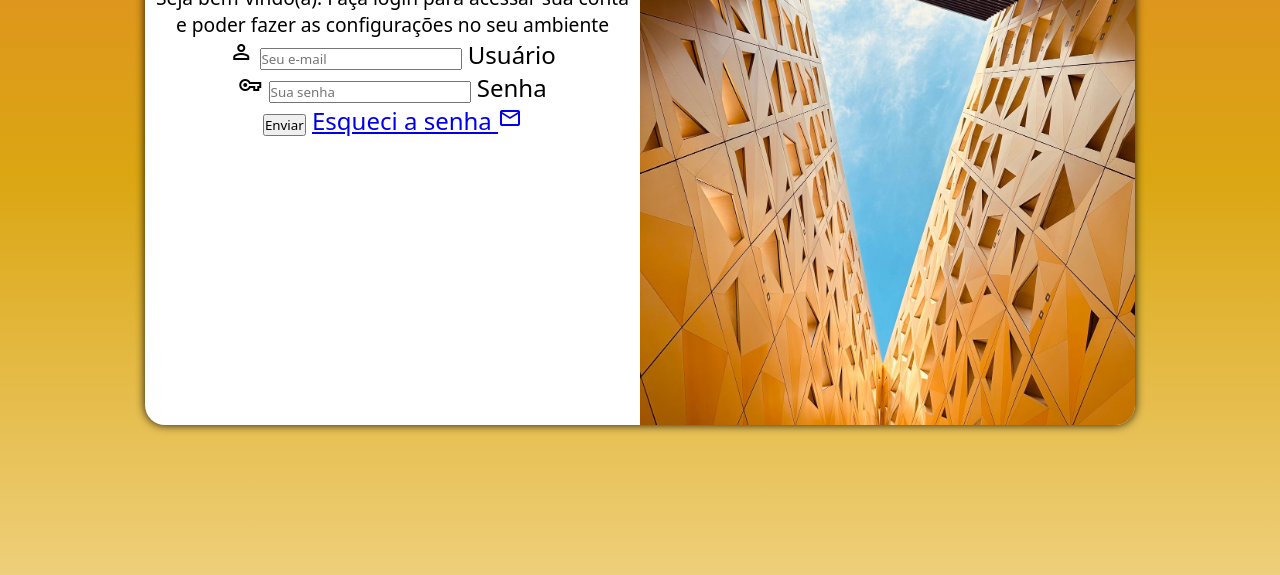
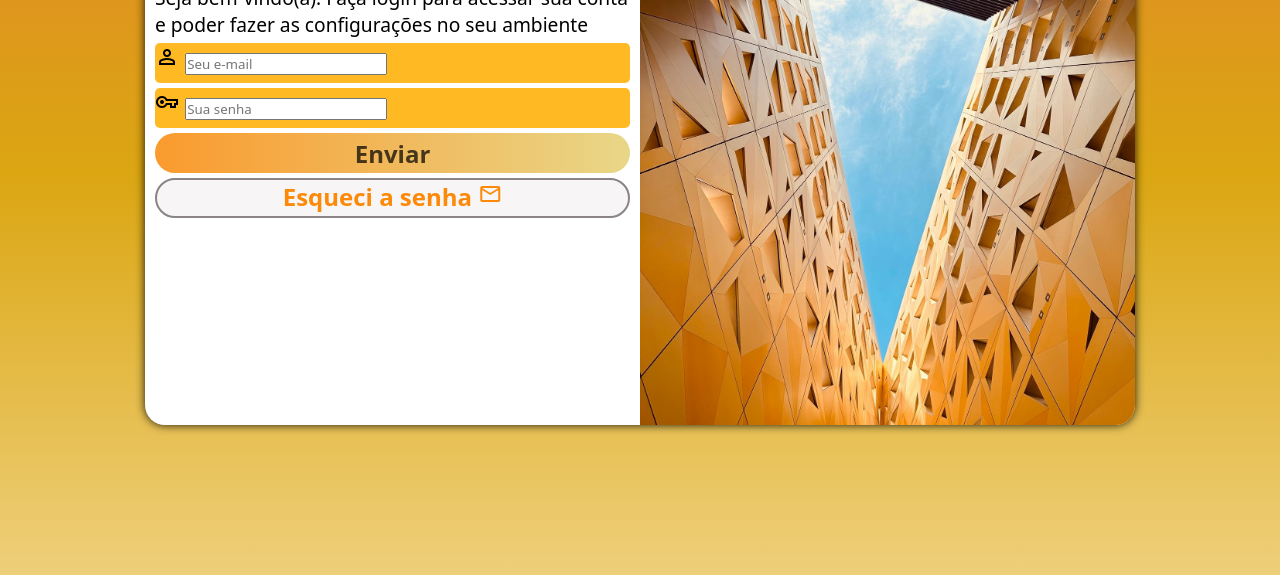
Before and after one commit to BryanFurquim/projeto-login, a plain HTML site: page index.html in a window 1280 px wide. Shown: the part 225-800 px from the top of the page. Drawn offline with nearby package versions, Linux system fonts and the light colour scheme.

Commit message:
formatação do form

```diff
--- a/style.css
+++ b/style.css
@@ -40,13 +40,68 @@ main{
     height: 200px;
     width: 250px;
 }
+h1{
+    text-align: center;
+}
 #forms {
     display: block;
     padding: 10px;
 
-    text-align: center;
+
     margin-bottom: 10px;
 }
 p{
     font-size: 0.8em;
 }
+
+form div{
+    background-color: rgba(255, 176, 5, 0.884);
+    width: 100%;
+    display: block;
+    height: 40px;
+    border-radius: 5px;
+    margin: 5px 0px;
+}
+label{
+    display: none;
+}
+
+form > input[type=submit]{
+    font-weight: bold;
+    display: block;
+    font-size: 1em;
+    width: 100%;
+    height: 40px;
+    background-image: linear-gradient(to left, rgba(231, 210, 117, 0.849), rgba(252, 138, 8, 0.836)) ;
+    border: none;
+    border-radius: 20px;
+    cursor: pointer;
+    color: rgba(2, 2, 2, 0.719);
+
+}
+form > input[type=submit]:hover{
+    background-color: darkred;
+    color: rgb(252, 250, 250);
+    font-weight: bold;
+}
+form a{
+    background-color: rgb(247, 245, 245);
+    font-weight: bold;
+    margin-top: 5px;
+    display: block;
+    text-align: center;
+    font-size: 1em;
+    width: 100%;
+    height: 40px;
+    border-radius: 20px;
+    cursor: pointer;
+    text-decoration: none;
+    color: rgb(252, 138, 8);
+    border: 2px solid rgb(138, 132, 132);
+}
+form a:hover{
+    color: rgb(255, 253, 253);
+    background-image: linear-gradient(to left, rgba(255, 221, 71, 0.849), rgba(231, 108, 51, 0.863)) ;
+
+
+}
```
